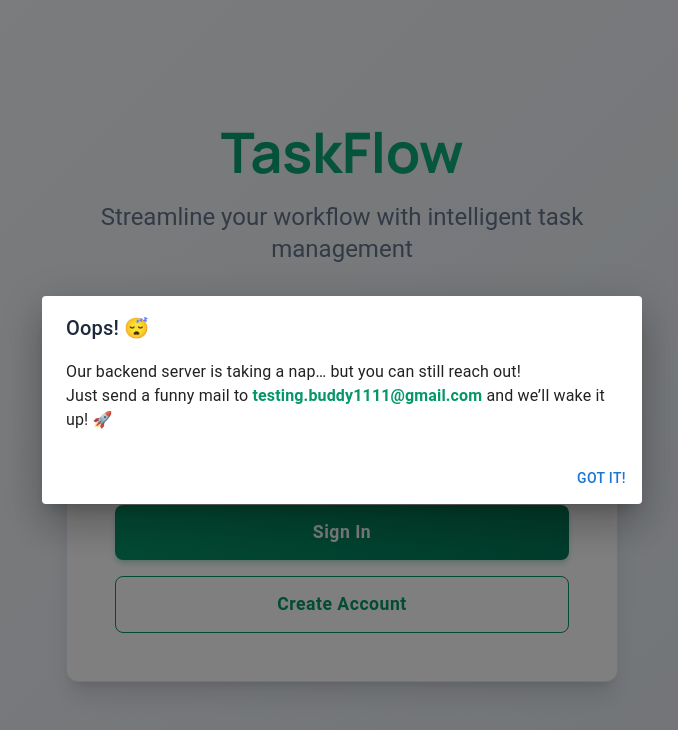
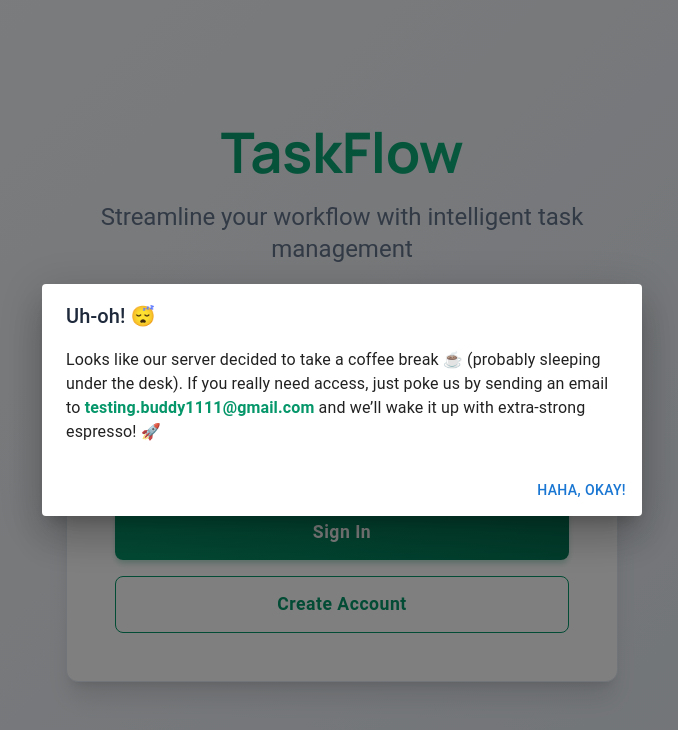
Before and after one commit to unbekannt01/tms-frontend, a React (Vite) app: page / in a window 1280 px wide. Shown: the top 730 px of the page, without its empty margins (298-976 px from the left). Built offline with nearby package versions, Linux system fonts and the light colour scheme; no server answers.

Commit message:
Update Dialog Box in Home Page

```diff
--- a/src/Page/Home.jsx
+++ b/src/Page/Home.jsx
@@ -1,44 +1,54 @@
-"use client"
+"use client";
 
-import { useEffect, useState } from "react"
-import { Box, Paper, Button, Typography, Container, Dialog, DialogTitle, DialogContent, DialogActions } from "@mui/material"
-import { useNavigate } from "react-router-dom"
-import { startSessionMonitoring } from "../utils/SessionManager"
+import { useEffect, useState } from "react";
+import {
+  Box,
+  Paper,
+  Button,
+  Typography,
+  Container,
+  Dialog,
+  DialogTitle,
+  DialogContent,
+  DialogActions,
+} from "@mui/material";
+import { useNavigate } from "react-router-dom";
+import { startSessionMonitoring } from "../utils/SessionManager";
 
 export default function Home() {
-  const navigate = useNavigate()
-  const [isAuthenticated, setIsAuthenticated] = useState(false)
-  const [openDialog, setOpenDialog] = useState(false)
+  const navigate = useNavigate();
+  const [isAuthenticated, setIsAuthenticated] = useState(false);
+  const [openDialog, setOpenDialog] = useState(false);
 
   useEffect(() => {
-    const user = localStorage.getItem("user")
-    const sessionId = localStorage.getItem("sessionId")
-    const accessToken = localStorage.getItem("accessToken")
+    const user = localStorage.getItem("user");
+    const sessionId = localStorage.getItem("sessionId");
+    const accessToken = localStorage.getItem("accessToken");
 
     if (user && sessionId) {
       if (accessToken) {
-        const tokenExpiresAt = localStorage.getItem("tokenExpiresAt")
+        const tokenExpiresAt = localStorage.getItem("tokenExpiresAt");
         if (tokenExpiresAt && new Date() > new Date(tokenExpiresAt)) {
-          localStorage.clear()
-          setIsAuthenticated(false)
-          return
+          localStorage.clear();
+          setIsAuthenticated(false);
+          return;
         }
       }
 
-      setIsAuthenticated(true)
-      startSessionMonitoring()
-      navigate("/dashboard")
+      setIsAuthenticated(true);
+      startSessionMonitoring();
+      navigate("/dashboard");
     } else {
       // Show funny dialog if not authenticated
-      setOpenDialog(true)
+      setOpenDialog(true);
     }
-  }, [navigate])
+  }, [navigate]);
 
   if (isAuthenticated) {
-    return null
+    return null;
   }
 
-  const handleClose = () => setOpenDialog(false)
+  const handleClose = () => setOpenDialog(false);
 
   return (
     <Box
@@ -87,7 +97,8 @@ export default function Home() {
               borderRadius: 3,
               background: "#ffffff",
               border: "1px solid #e2e8f0",
-              boxShadow: "0 20px 25px -5px rgb(0 0 0 / 0.1), 0 8px 10px -6px rgb(0 0 0 / 0.1)",
+              boxShadow:
+                "0 20px 25px -5px rgb(0 0 0 / 0.1), 0 8px 10px -6px rgb(0 0 0 / 0.1)",
             }}
           >
             <Typography
@@ -109,7 +120,8 @@ export default function Home() {
                 fontSize: "1.1rem",
               }}
             >
-              Sign in to access your personalized dashboard and manage your tasks efficiently.
+              Sign in to access your personalized dashboard and manage your
+              tasks efficiently.
             </Typography>
 
             <Box sx={{ display: "flex", flexDirection: "column", gap: 2 }}>
@@ -121,13 +133,15 @@ export default function Home() {
                   py: 1.5,
                   px: 4,
                   borderRadius: 2,
-                  background: "linear-gradient(135deg, #059669 0%, #047857 100%)",
+                  background:
+                    "linear-gradient(135deg, #059669 0%, #047857 100%)",
                   boxShadow: "0 4px 6px -1px rgb(5 150 105 / 0.3)",
                   textTransform: "none",
                   fontSize: "1.1rem",
                   fontWeight: 600,
                   "&:hover": {
-                    background: "linear-gradient(135deg, #047857 0%, #065f46 100%)",
+                    background:
+                      "linear-gradient(135deg, #047857 0%, #065f46 100%)",
                     boxShadow: "0 6px 8px -1px rgb(5 150 105 / 0.4)",
                   },
                 }}
@@ -162,23 +176,24 @@ export default function Home() {
 
       {/* Funny Dialog */}
       <Dialog open={openDialog} onClose={handleClose}>
-        <DialogTitle>Oops! 😴</DialogTitle>
+        <DialogTitle>Uh-oh! 😴</DialogTitle>
         <DialogContent>
           <Typography>
-            Our backend server is taking a nap… but you can still reach out! <br />
-            Just send a funny mail to{" "}
+            Looks like our server decided to take a coffee break ☕ (probably
+            sleeping under the desk). If you really need access, just poke us by
+            sending an email to{" "}
             <Box component="span" sx={{ fontWeight: "bold", color: "#059669" }}>
               testing.buddy1111@gmail.com
             </Box>{" "}
-            and we’ll wake it up! 🚀
+            and we’ll wake it up with extra-strong espresso! 🚀
           </Typography>
         </DialogContent>
         <DialogActions>
           <Button onClick={handleClose} color="primary">
-            Got it!
+            Haha, okay!
           </Button>
         </DialogActions>
       </Dialog>
     </Box>
-  )
+  );
 }
```
